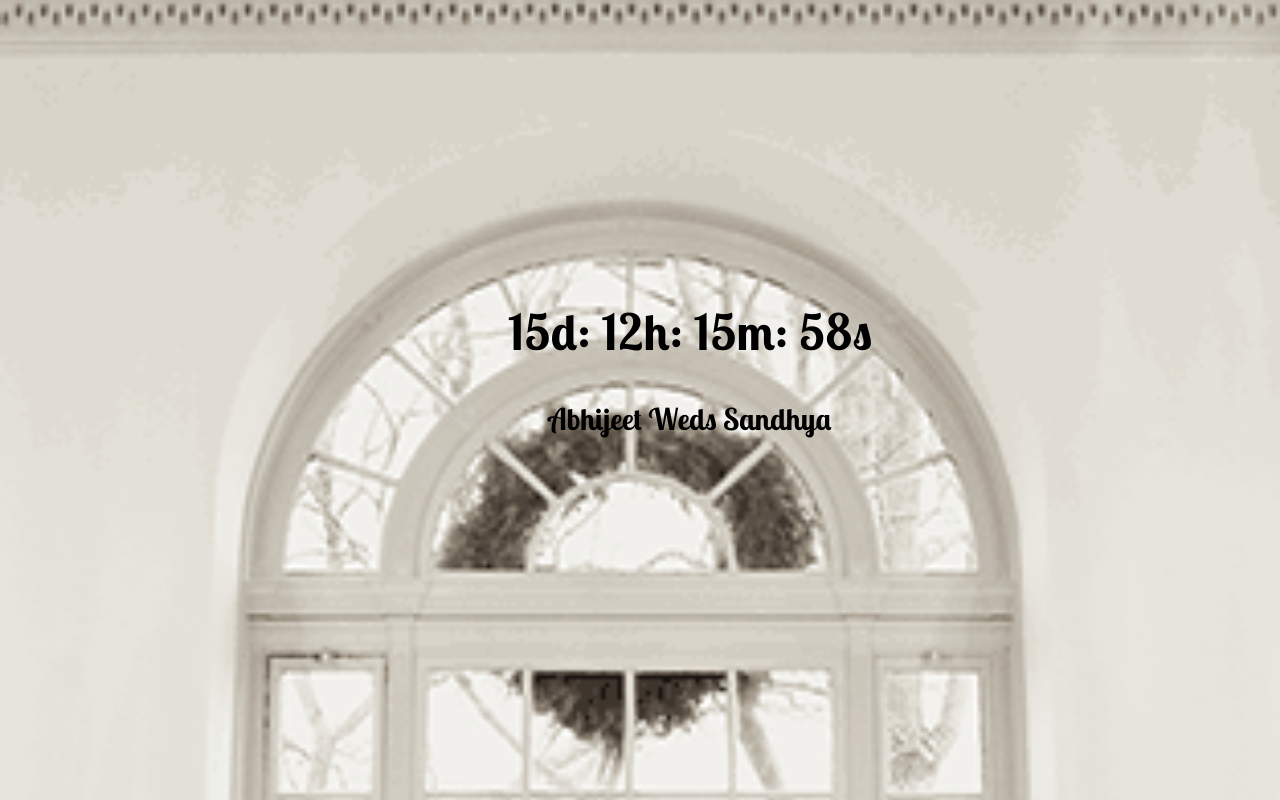
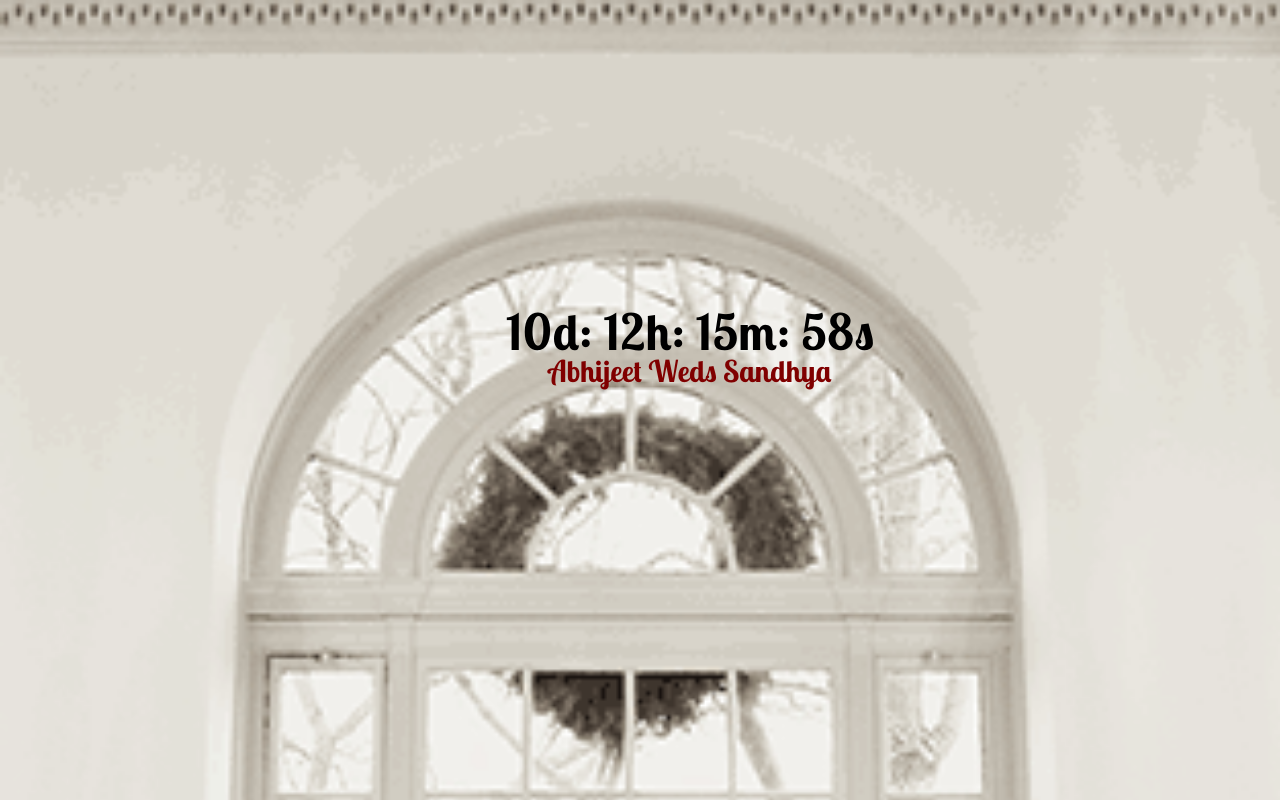
Before and after one commit to abhijeetkale447/WeddingCountdown, a plain HTML site: page index.html in a window 1280 px wide. Drawn offline with Linux system fonts and the light colour scheme.

Commit message:
changes maroon

```diff
--- a/index.html
+++ b/index.html
@@ -26,20 +26,20 @@ max-width:100%;height:auto;
     margin-left: -200px;
 }
 .mid1 {
-font-family: JuneBug;
-  text-align: center;
-  font-size: 30px;
-  margin-top: 0px;
+	font-family: JuneBug;
+    text-align: center;
+    font-size: 30px;
+    margin-top: 0px;
     height: 200px;
     width: 500px;
-
-
-max-width:100%;height:auto;
+    max-width: 100%;
+    height: auto;
     position: fixed;
-    top: 50%;
+    top: 44%;
     left: 50%;
     margin-top: -0px;
     margin-left: -200px;
+    color: maroon;
 }
 body{
     background-image: url('Wedding-Gif-JLBWedding-2.gif');
@@ -58,7 +58,7 @@ body{
 
 <script>
 // Set the date we're counting down to
-var countDownDate = new Date("Jun 30, 2020 15:37:25").getTime();
+var countDownDate = new Date("Jun 25, 2020 15:37:25").getTime();
 
 // Update the count down every 1 second
 var x = setInterval(function() {
```
